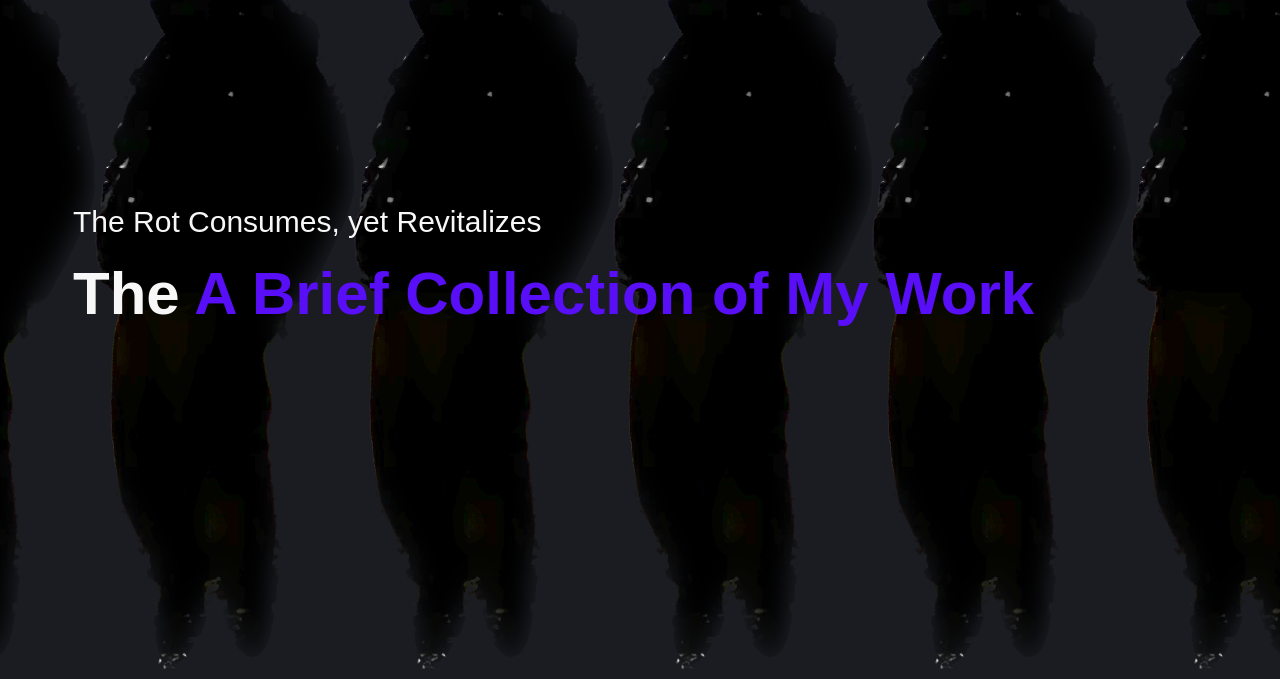
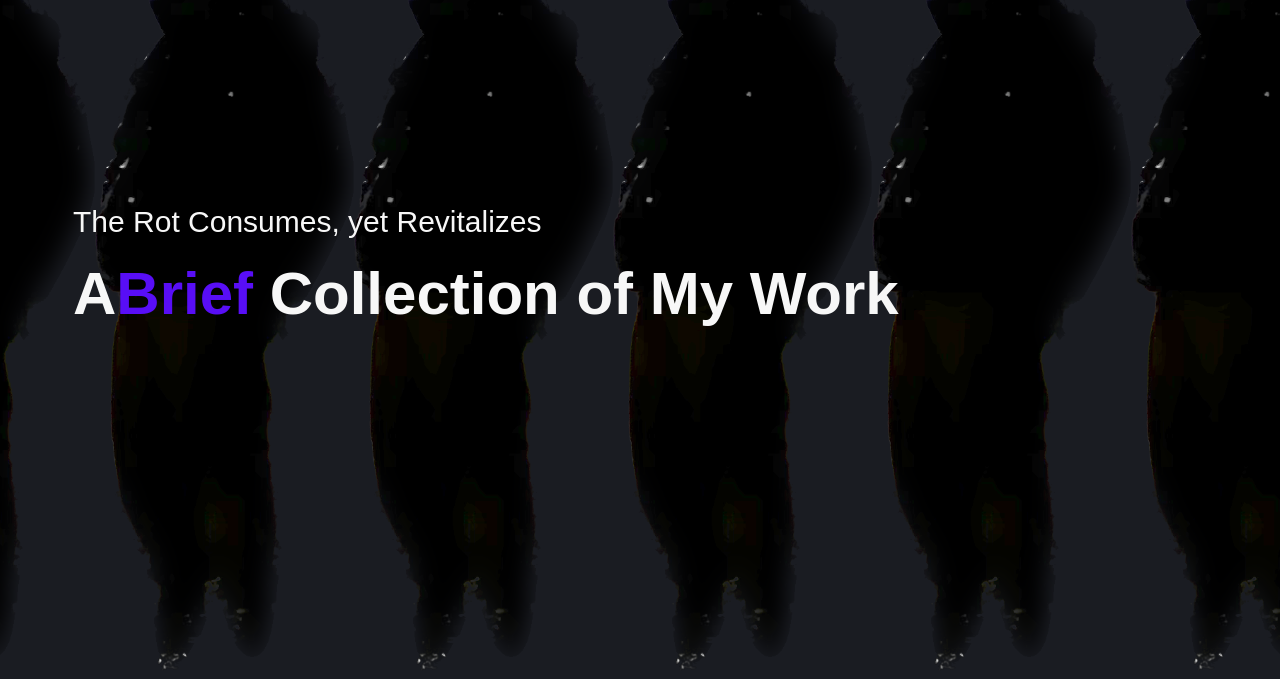
Before and after one commit to FredTheRoo/FredTheRoo.github.io, a plain HTML site: page index.html in a window 1280 px wide. Shown: the part 121-800 px from the top of the page. Drawn offline with Linux system fonts and the light colour scheme; files whose address does not match are found by name.

Commit message:
Update index.html

```diff
--- a/index.html
+++ b/index.html
@@ -24,7 +24,7 @@
             </nav>
             <div class="header-text">
                 <p>The Rot Consumes, yet Revitalizes</p>
-                <h1>The <span>A <span>Brief</span> Collection of My Work</h1>
+                <h1>A<span>Brief</span> Collection of My Work</h1>
             </div>
         </div>
     </div>
```
